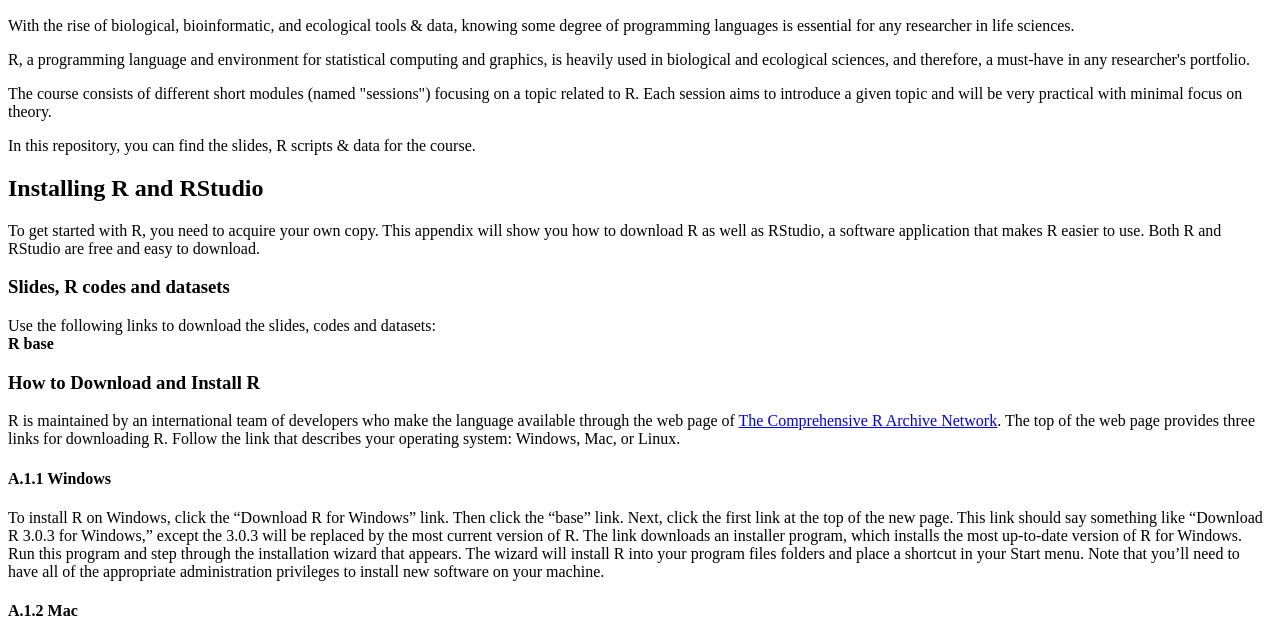
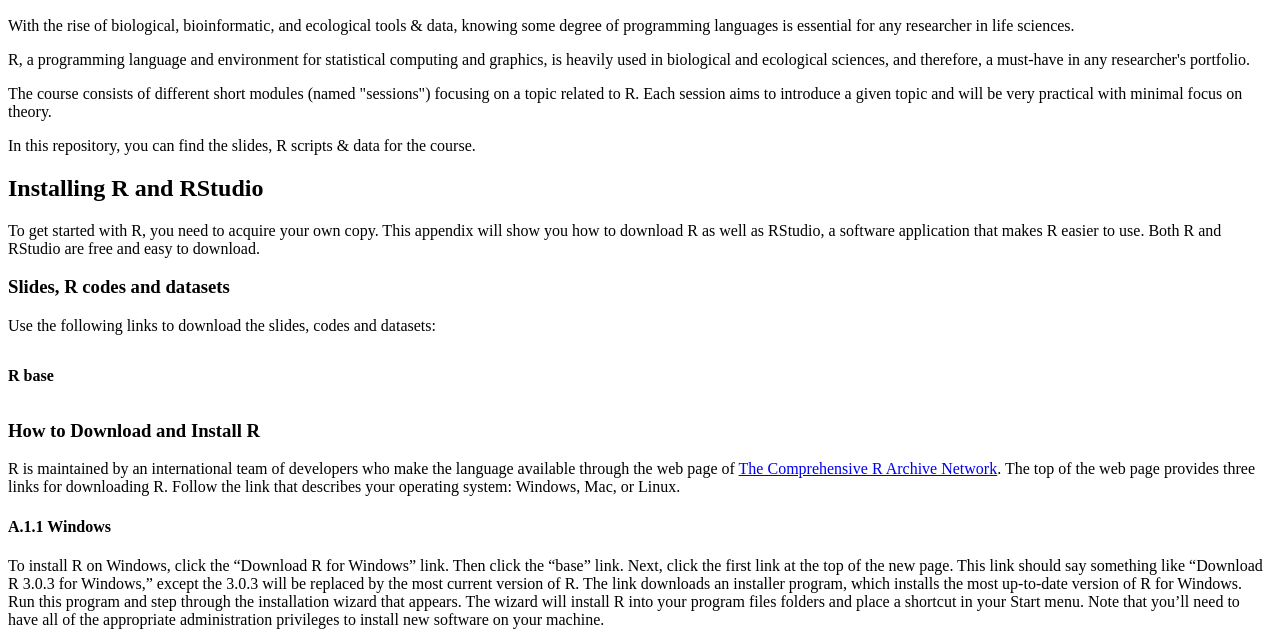
Before and after one commit to brunobellisario/Rcourse, a plain HTML site: page index.html in a window 1280 px wide. Shown: the part 110-749 px from the top of the page. Drawn offline with Linux system fonts and the light colour scheme.

Commit message:
index.html

```diff
--- a/index.html
+++ b/index.html
@@ -29,7 +29,12 @@
     <h3>Slides, R codes and datasets</h3>
     <p>
         Use the following links to download the slides, codes and datasets:<br>
-        <strong> R base </strong> <br>
+
+<p style="line-height:50px;">
+<strong> R base </strong> <br>
+</p>
+
+
     </p>
 
     <h3>How to Download and Install R</h3>
```
